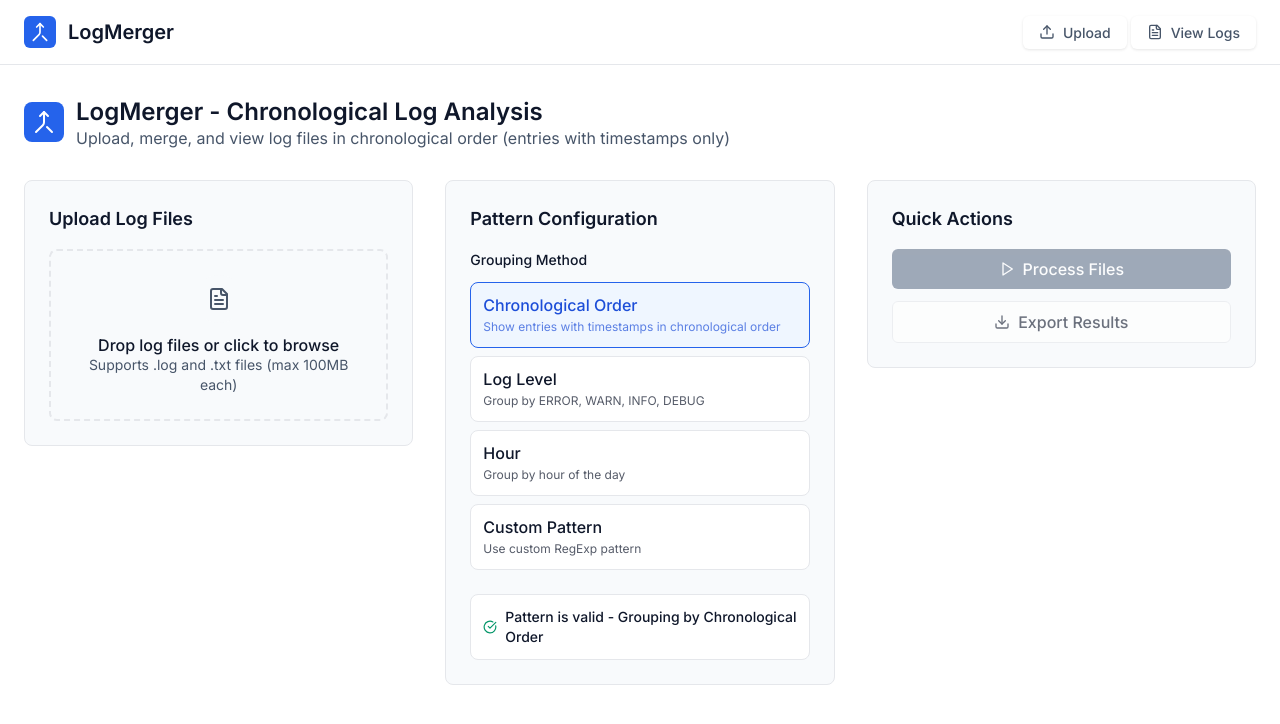
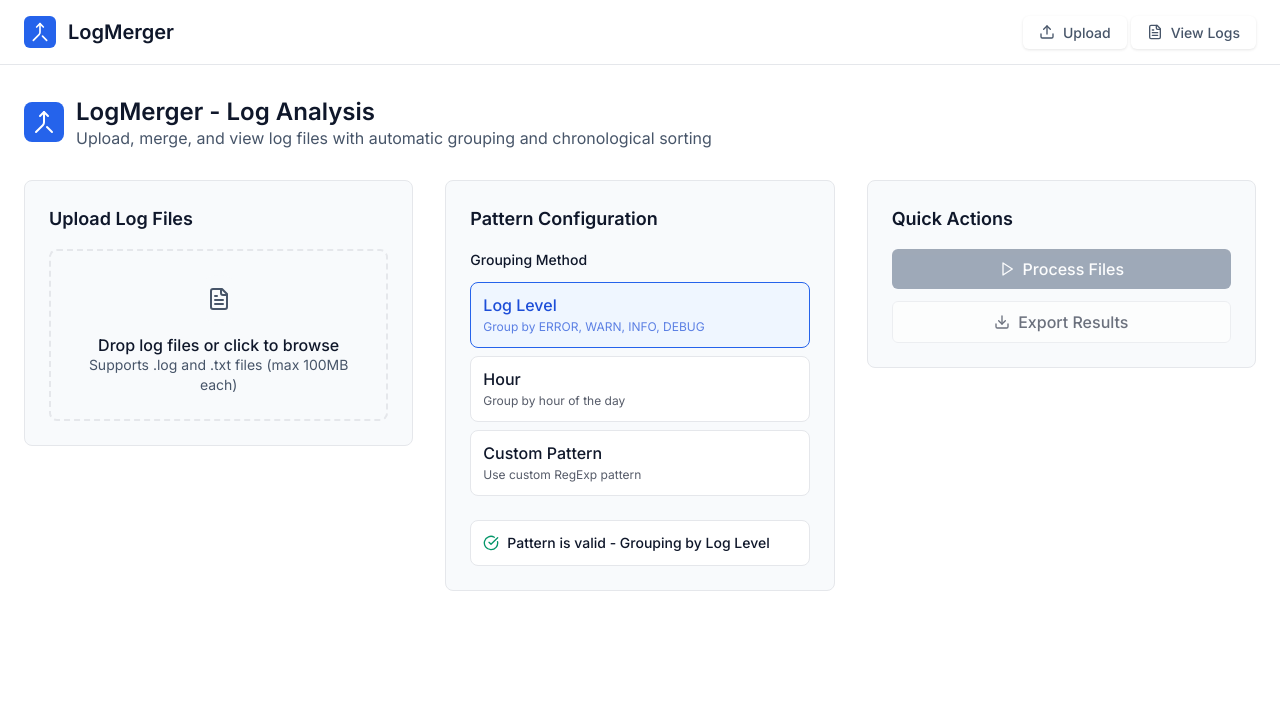
Before and after one commit to mcasari/logmerger, a React (Vite) app: page / in a window 1280 px wide. Shown: the top 724 px of the page. Built offline with nearby package versions, Linux system fonts and the light colour scheme.

Commit message:
remove chronological grouping

```diff
--- a/src/pages/log-merger/components/LogViewer.jsx
+++ b/src/pages/log-merger/components/LogViewer.jsx
@@ -54,17 +54,6 @@ const LogViewer = ({
   const allEntries = useMemo(() => {
     const entries = [];
     groups.forEach((group) => {
-      // For chronological view, don't show group headers
-      if (group.id === 'chronological') {
-        group.entries.forEach((entry) => {
-          entries.push({
-            type: 'entry',
-            id: entry.id,
-            entry: entry,
-            group: group
-          });
-        });
-      } else {
       if (!collapsedGroups.has(group.id)) {
         // Add group header
         entries.push({
@@ -89,7 +78,6 @@ const LogViewer = ({
           id: `group-${group.id}`,
           group: group
         });
-        }
       }
     });
     return entries;
@@ -204,11 +192,10 @@ const LogViewer = ({
         <div className="flex flex-col sm:flex-row sm:items-center sm:justify-between space-y-4 sm:space-y-0">
           <div>
             <h3 className="text-lg font-semibold text-text-primary">
-              {groups.length === 1 && groups[0].id === 'chronological' ? 'Chronological Log View' : 'Merged Log View'}
+              Merged Log View
             </h3>
             <p className="text-sm text-text-secondary">
-              {totalVisibleEntries.toLocaleString()} entries
-              {groups.length === 1 && groups[0].id === 'chronological' ? ' with timestamps, sorted chronologically' : ` across ${groups.length} groups`}
+              {totalVisibleEntries.toLocaleString()} entries across {groups.length} groups
             </p>
           </div>
 
@@ -222,7 +209,7 @@ const LogViewer = ({
               />
             </div>
 
-            {!(groups.length === 1 && groups[0].id === 'chronological') && (
+            {(
               <Button
                 variant="outline"
                 size="sm"
@@ -265,13 +252,10 @@ const LogViewer = ({
             <div className="text-center">
               <Icon name="Search" size={48} color="var(--color-text-muted)" className="mx-auto mb-4" />
               <h4 className="text-lg font-medium text-text-primary mb-2">
-                {groups.length === 1 && groups[0].id === 'chronological' ? 'No log entries found' : 'No groups found'}
+                No groups found
               </h4>
               <p className="text-text-secondary">
-                {groups.length === 1 && groups[0].id === 'chronological'
-                  ? 'Upload and process log files to see chronological log entries here'
-                  : 'Upload and process log files to see grouped content here'
-                }
+                Upload and process log files to see grouped content here
               </p>
             </div>
           </div>
--- a/src/pages/log-merger/components/PatternConfiguration.jsx
+++ b/src/pages/log-merger/components/PatternConfiguration.jsx
@@ -14,13 +14,6 @@ const PatternConfiguration = ({
   const [patternError, setPatternError] = useState('');
 
   const predefinedPatterns = [
-    {
-      id: 'chronological',
-      name: 'Chronological Order',
-      description: 'Show entries with timestamps in chronological order',
-      pattern: '',
-      example: 'Log entries with timestamps sorted chronologically'
-    },
     {
       id: 'log-level',
       name: 'Log Level',
--- a/src/pages/log-merger/index.jsx
+++ b/src/pages/log-merger/index.jsx
@@ -10,7 +10,7 @@ const LogMerger = () => {
   const [files, setFiles] = useState([]);
   const [logEntries, setLogEntries] = useState([]);
   const [groupingPattern, setGroupingPattern] = useState('\\[(ERROR|WARN|INFO|DEBUG)\\]');
-  const [groupingType, setGroupingType] = useState('chronological'); // 'chronological', 'log-level', 'hour', 'custom'
+  const [groupingType, setGroupingType] = useState('log-level'); // 'log-level', 'hour', 'custom'
   const [isProcessing, setIsProcessing] = useState(false);
   const [searchQuery, setSearchQuery] = useState('');
   const [selectedGroups, setSelectedGroups] = useState([]);
@@ -117,16 +117,6 @@ const LogMerger = () => {
   const groupedEntries = useMemo(() => {
     if (logEntries.length === 0) return [];
 
-    // For chronological view, create a single group with all entries
-    if (groupingType === 'chronological') {
-      return [{
-        id: 'chronological',
-        name: 'Chronological Order',
-        entries: logEntries,
-        count: logEntries.length
-      }];
-    }
-
     const groups = new Map();
 
     logEntries.forEach(entry => {
@@ -219,10 +209,10 @@ const LogMerger = () => {
                 </div>
                 <div>
                   <h1 className="text-2xl font-bold text-text-primary">
-                    LogMerger - Chronological Log Analysis
+                    LogMerger - Log Analysis
                   </h1>
                   <p className="text-text-secondary">
-                    Upload, merge, and view log files in chronological order (entries with timestamps only)
+                    Upload, merge, and view log files with automatic grouping and chronological sorting
                   </p>
                 </div>
               </div>
```
Lines whose indentation alone changed are shown as unchanged.
